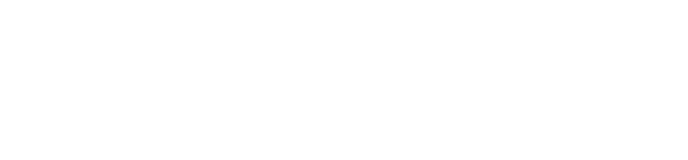
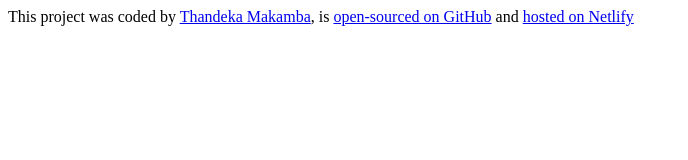
Before and after one commit to Thandeka-Tracy/weather-application, a plain HTML site: page index.html in a window 1280 px wide. Shown: the whole page, without its empty margins (0-688 px from the left). Drawn offline with nearby package versions, Linux system fonts and the light colour scheme.

Commit message:
Add project links to HTML

```diff
--- a/index.html
+++ b/index.html
@@ -8,6 +8,21 @@
     <script src="https://unpkg.com/axios@1.6.7/dist/axios.min.js"></script>
   </head>
   <body>
+    <footer>
+      This project was coded by
+      <a href="https://github.com/Thandeka-Tracy" target="_blank"
+        >Thandeka Makamba</a
+      >, is
+      <a
+        href="https://github.com/Thandeka-Tracy/weather-application"
+        target="_blank"
+        >open-sourced on GitHub</a
+      >
+      and
+      <a href="https://weather-app245.netlify.app/" target="_blank"
+        >hosted on Netlify</a
+      >
+    </footer>
     <script src="src/index.js"></script>
   </body>
 </html>
```
